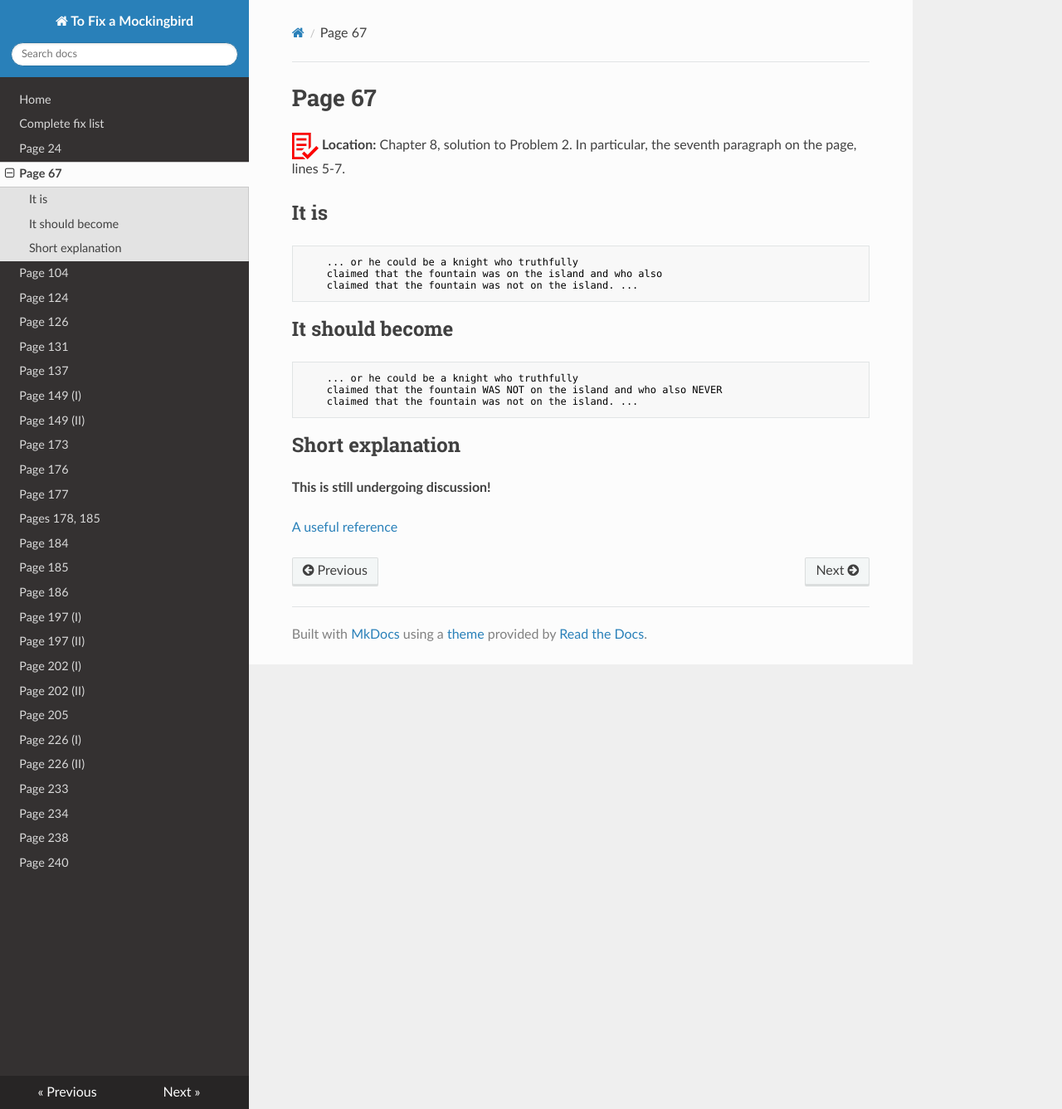
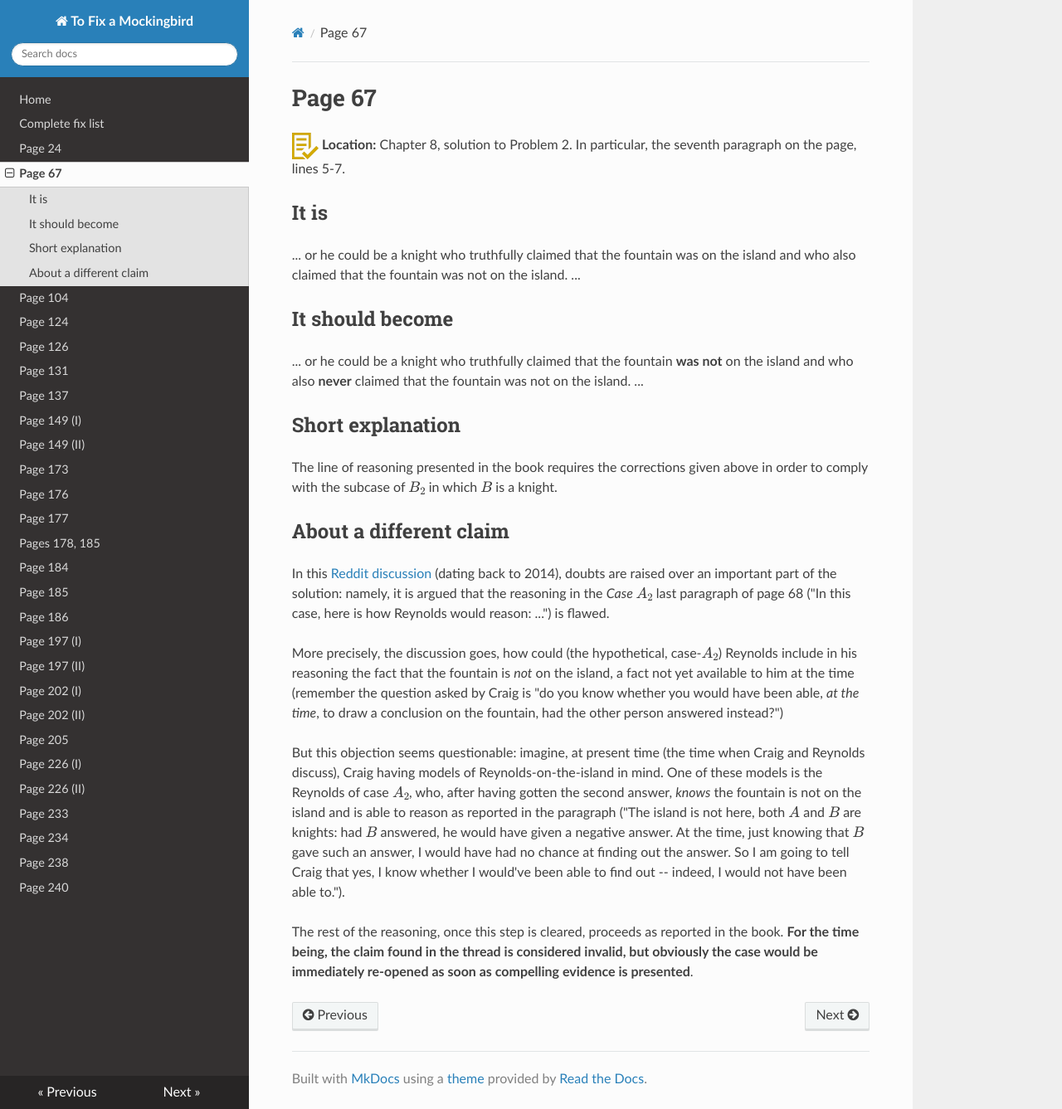
Before and after one commit to hemidactylus/tofixamockingbird, an MkDocs documentation site: the page built from docs/errata/page67.md, in a window 1280 px wide and 1337 px high. Shown: the whole window at 83% size. Built offline with MkDocs 1.6.1, drawn with Linux system fonts in a browser that asks for light colours; nearby versions of some CDN libraries; formulas are drawn with MathJax 3; old or Windows-style settings are respelled for this version of MkDocs.

Commit message:
Dismissed the issue with the GrandMetapuzzle (for now...)

````diff
--- a/docs/errata/page67.md
+++ b/docs/errata/page67.md
@@ -1,26 +1,48 @@
 # Page 67
 
-<img src="../../pictures/correction_red.svg" width="32px"/>
+<img src="../../pictures/correction_yellow.svg" width="32px"/>
 __Location:__ Chapter 8, solution to Problem 2. In particular, the seventh paragraph on the page, lines 5-7.
 
 ## It is
 
-```text
-    ... or he could be a knight who truthfully
-    claimed that the fountain was on the island and who also
-    claimed that the fountain was not on the island. ...
-```
+... or he could be a knight who truthfully
+claimed that the fountain was on the island and who also
+claimed that the fountain was not on the island. ...
 
 ## It should become
 
-```text
-    ... or he could be a knight who truthfully
-    claimed that the fountain WAS NOT on the island and who also NEVER
-    claimed that the fountain was not on the island. ...
-```
+... or he could be a knight who truthfully
+claimed that the fountain __was not__ on the island and who also __never__
+claimed that the fountain was not on the island. ...
 
 ## Short explanation
 
-__This is still undergoing discussion!__
+The line of reasoning presented in the book requires the corrections given above
+in order to comply with the subcase of $B_2$ in which $B$ is a knight.
 
-[A useful reference](https://www.reddit.com/r/math/comments/2o2jko/i_think_i_found_a_subtle_flaw_in_one_of_raymond/)
+## About a different claim
+
+In this [Reddit discussion](https://www.reddit.com/r/math/comments/2o2jko/i_think_i_found_a_subtle_flaw_in_one_of_raymond/) (dating back to 2014),
+doubts are raised over an important part of the solution: namely, it is argued that
+the reasoning in the _Case $A_2$_ last paragraph of page 68
+("In this case, here is how Reynolds would reason: ...") is flawed.
+
+More precisely, the discussion goes, how could (the hypothetical, case-$A_2$) Reynolds include in
+his reasoning the fact that the fountain is _not_ on the island, a fact not yet available
+to him at the time (remember the question asked by Craig is
+"do you know whether you would have been able, _at the time_,
+to draw a conclusion on the fountain, had the other person answered instead?")
+
+But this objection seems questionable: imagine, at present time (the time when Craig and Reynolds discuss),
+Craig having models of Reynolds-on-the-island in mind. One of these models is the Reynolds of case $A_2$,
+who, after having gotten the second answer,
+_knows_ the fountain is not on the island and is able to reason as reported in the paragraph
+("The island is not here, both $A$ and $B$ are knights: had $B$ answered, he would have
+given a negative answer. At the time, just knowing that $B$ gave such an answer,
+I would have had no chance at finding out the answer. So I am going to
+tell Craig that yes, I know whether I would've been able to find out -- indeed, I would not have
+been able to.").
+
+The rest of the reasoning, once this step is cleared, proceeds as reported in the book.
+__For the time being, the claim found in the thread is considered invalid, but obviously
+the case would be immediately re-opened as soon as compelling evidence is presented__.
````
Also changed, not shown: docs/fixes.md (+1 -1 lines), docs/pictures/titlepicture.png.
